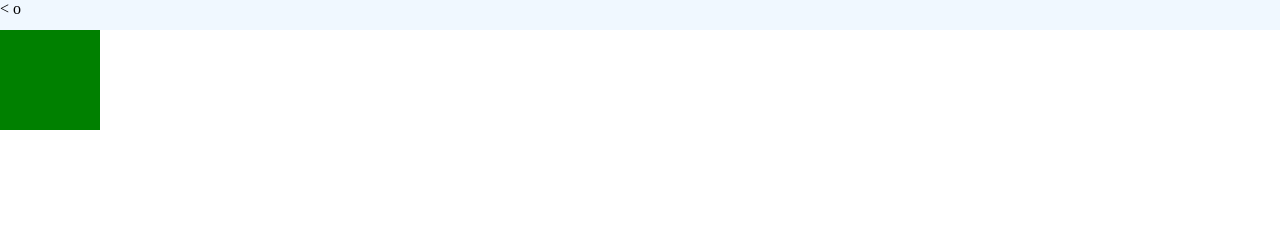
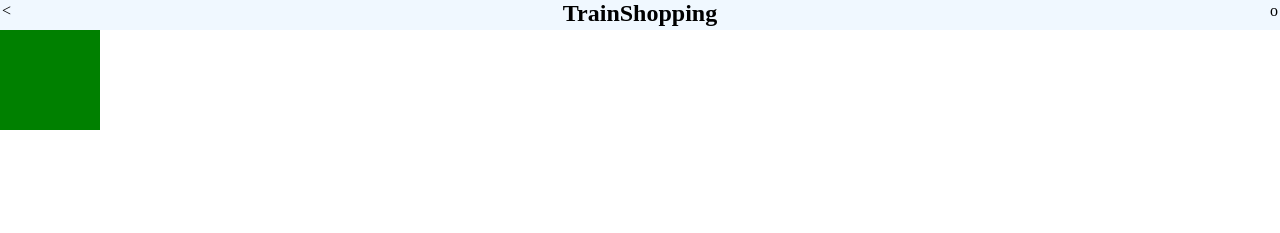
Before and after one commit to tomnar/TrainShopping, a plain HTML site: page index.html in a window 1280 px wide. Drawn offline with Linux system fonts and the light colour scheme.

Commit message:
styling of nac bar

```diff
--- a/css/main.css
+++ b/css/main.css
@@ -7,3 +7,16 @@
     height: 30px;
     width: 100%;
 }
+nav .back{
+    position: absolute;
+    top: 2px;
+    left: 2px;
+}
+nav .cart{
+    position: absolute;
+    top: 2px;
+    right: 2px;
+}
+nav h1{
+    text-align: center;
+}
--- a/index.html
+++ b/index.html
@@ -8,12 +8,16 @@
 <body>
     <nav>
         <a class="back button">&lt;</a>
-        <title>TrainShopping</title>
-        <a class="shoppingCart button">o</a>
+        <h1>TrainShopping</h1>
+        <a class="cart button">o</a>
     </nav>
     <div style="height:100px; width:100px; overflow:scroll">
         <div style="height:200px; width:200px; background-color:green;"></div>
     </div>
 
+    <div class="productView">
+
+    </div>
+
 </body>
 </html>
```
